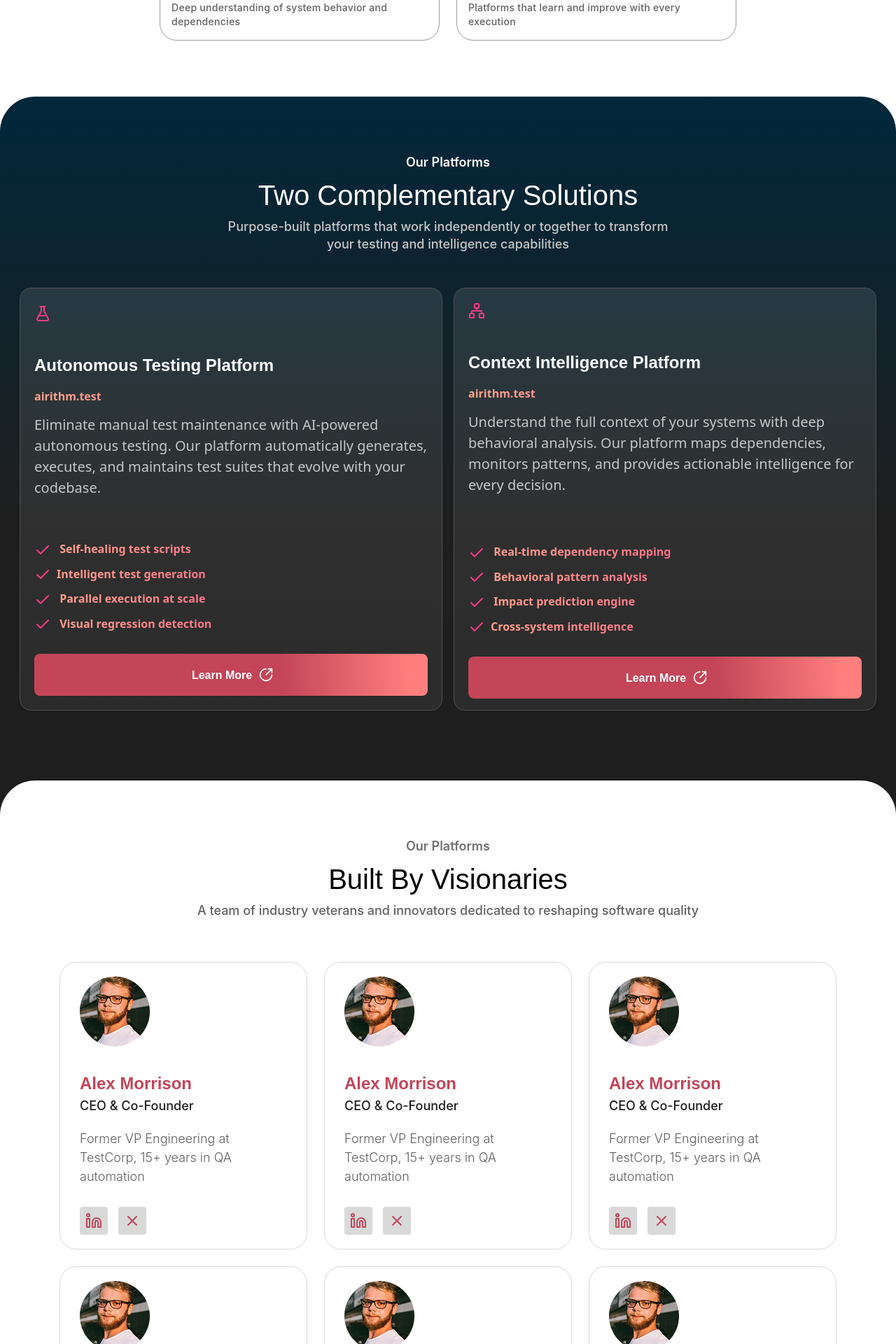
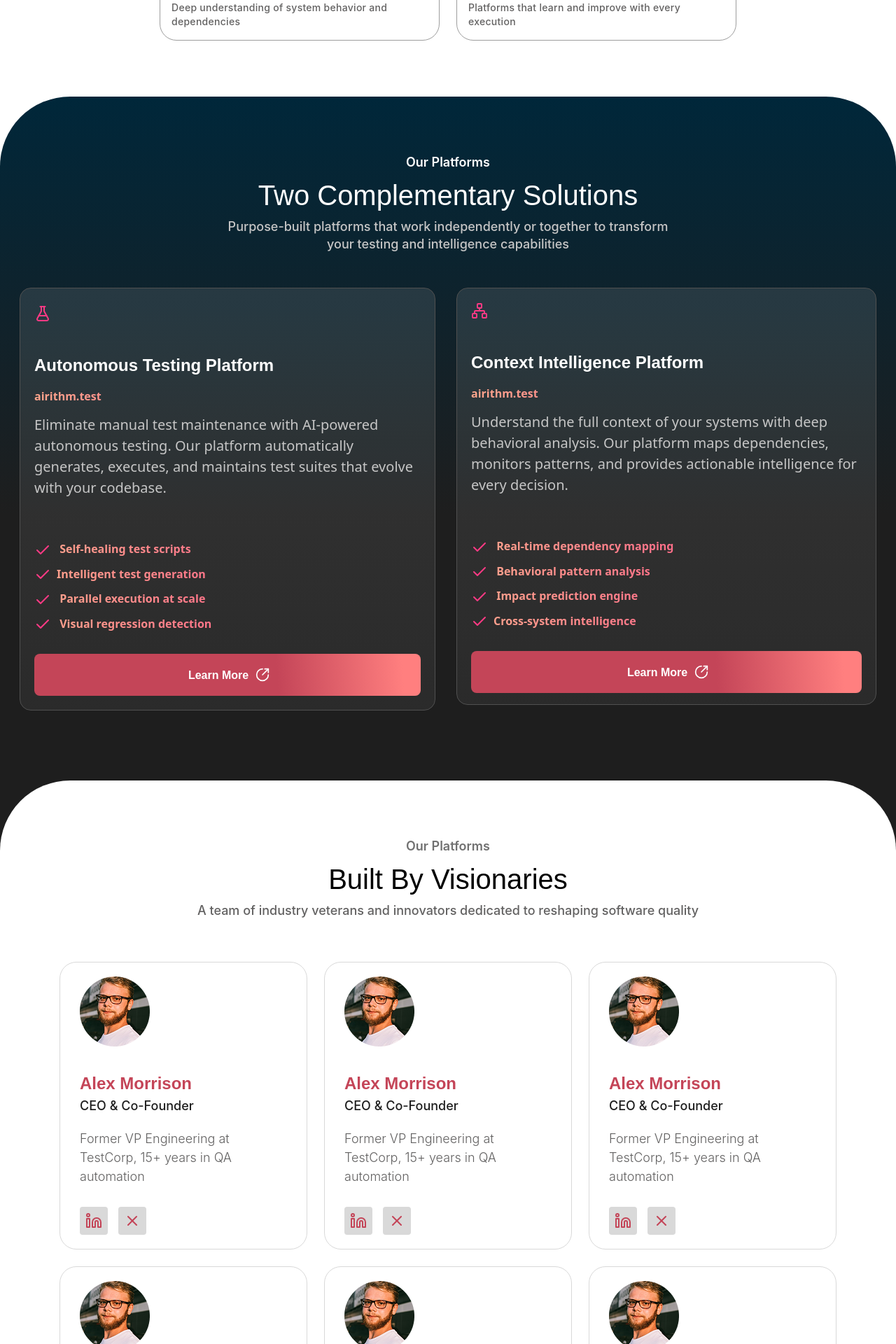
Before and after one commit to abhishekdev8928/airithm, a React (Vite) app: page /company in a window 1280 px wide. Shown: the part 1300-3220 px from the top of the page at 70% size. Built offline with nearby package versions, Linux system fonts and the light colour scheme.

Commit message:
revert the changes

```diff
--- a/src/pages/CompanyPage.jsx
+++ b/src/pages/CompanyPage.jsx
@@ -45,7 +45,7 @@ Our dual-platform approach combines the precision of autonomous testing with the
 
 
             </section>
-            <section className='py-[80px]  px-5 pb-[200px] rounded-t-[50px] rounded-b-0 bg-[linear-gradient(180deg,#00273A_0%,#1E1E1E_55.42%)]'>
+            <section className='py-[80px]  px-5 pb-[200px] rounded-t-[50px]  md:rounded-t-[100px] rounded-b-0 bg-[linear-gradient(180deg,#00273A_0%,#1E1E1E_55.42%)]'>
                 <p className='font-secondary font-semibold text-[18px] text-[#fff] text-center mb-[10px]'>Our Platforms</p>
                 <SectionHeading
                     title="Two Complementary Solutions"
@@ -54,8 +54,8 @@ Our dual-platform approach combines the precision of autonomous testing with the
                     subtitleClassName="  text-[#C6C6C6] max-w-[950px]"
                 />
 
-                <div className="grid grid-cols-12 lg:gap-4 gap-[30px] max-w-[1224px] mx-auto mt-[50px]" >
-                    <div className="col-span-12 md:col-span-6 border border-[1px] border-[#505050] rounded-[16px] py-5 px-5 bg-[linear-gradient(180deg,rgba(255,255,255,0.1)_0%,rgba(153,153,153,0.1)_100%)] h-full">
+                <div className="flex flex-wrap justify-center md:flex-nowrap gap-[30px] max-w-[1224px] mx-auto mt-[50px]" >
+                    <div className="max-w-[600px] border border-[1px] border-[#505050] rounded-[16px] py-5 px-5 bg-[linear-gradient(180deg,rgba(255,255,255,0.1)_0%,rgba(153,153,153,0.1)_100%)] h-full">
                         <FlaskConical className=' text-[#FD3A84] h-[32px]' />
                         <h2 className='font-primary mt-[40px] text-[24px] font-[600] text-[white]'>Autonomous Testing Platform</h2>
                         <h3 className='font-secandary mt-[14px]  bg-[linear-gradient(90deg,#FFA68D_0.03%,#FD3A84_100%)]
@@ -84,7 +84,7 @@ Our dual-platform approach combines the precision of autonomous testing with the
                         />
                        </div>
                     </div>
-                    <div className="col-span-12 md:col-span-6 border border-[1px] border-[#505050] rounded-[16px] py-4 px-5 bg-[linear-gradient(180deg,rgba(255,255,255,0.1)_0%,rgba(153,153,153,0.1)_100%)] h-full flex flex-col">
+                    <div className="max-w-[600px] border border-[1px] border-[#505050] rounded-[16px] py-4 px-5 bg-[linear-gradient(180deg,rgba(255,255,255,0.1)_0%,rgba(153,153,153,0.1)_100%)] h-full flex flex-col">
                         <Network className=' text-[#FD3A84] h-[32px]' />
                         <h2 className='font-primary mt-[40px] text-[24px] font-[600] text-[white]'>Context Intelligence Platform</h2>
                         <h3 className='font-secandary mt-[14px]  bg-[linear-gradient(90deg,#FFA68D_0.03%,#FD3A84_100%)]
@@ -117,7 +117,7 @@ Our platform maps dependencies, monitors patterns, and provides actionable intel
                     </div>
                 </div>
             </section>
-            <section className='py-[80px] rounded-t-[50px] lg:px-0 px-5 rounded-b-0  mt-[-100px] bg-[#fff] '>
+            <section className='py-[80px] rounded-t-[50px] md:rounded-t-[100px] lg:px-0 px-5 rounded-b-0  mt-[-100px] bg-[#fff] '>
                     <p className='font-secondary font-[600] text-[18px] text-[#717171] text-center mb-[10px]'>Our Platforms</p>
                 <SectionHeading
                     title="Built by Visionaries"
@@ -150,7 +150,8 @@ Our platform maps dependencies, monitors patterns, and provides actionable intel
 
 
             </section>
-            <section className='py-[80px]  pb-[150px] rounded-t-[50px] rounded-b-0 bg-[linear-gradient(360deg,#042539_0%,#000000_100%)]
+            <section className='py-[80px]  pb-[150px] rounded-t-[50px] md:rounded-t-[100px] rounded-b-0 bg-[linear-gradient(360deg,#000000_0%,#042539_100%)]
+
 '>
                        <p className='font-secondary font-[500] text-[18px] text-[#fff] text-center mb-[10px]'>Our Values</p>
                 <SectionHeading
--- a/src/pages/NeuroTestPage.jsx
+++ b/src/pages/NeuroTestPage.jsx
@@ -4,6 +4,7 @@ import UspServices from '../components/services/UspServices';
 import FooterSection from "@/components/home/FooterSection";
 import Navbar from "@/components/Navbar.jsx";
 import CtaSection from "../components/common/CtaSection"
+import Realtime from "../components/services/Realtime"
 import {
     Neuro_Test_HEADER,
     Core_capabiliti_CONFIG,
@@ -198,7 +199,7 @@ const NeuroTestPage = () => {
                 </div>
             </section>
             <div className='mb-20'>
-                <TimeLine data={TIMELINE_SECTION_CONFIG} />
+                  <Realtime data={TIMELINE_SECTION_CONFIG} />
 
             </div>
             <section className='py-20 bg-[linear-gradient(180deg,#042539_0%,#000000_100%)]
--- a/src/pages/ResourcesPage.jsx
+++ b/src/pages/ResourcesPage.jsx
@@ -56,7 +56,7 @@ const ResourcesPage = () => {
                 <img src="/slider/atom.png" alt="" className='m-auto' />
             </div>
             <section className='py-[80px] pt-[40px]'>
-                <div className="flex mt-5 flex-wrap px-5 lg:px-5  gap-6 pt-10 justify-center max-w-[1200px] mx-auto">
+                <div className="flex mt-5 flex-wrap px-5  gap-6 pt-10 justify-center max-w-[1200px] mx-auto">
                     {cards.map((card) => (
                         <FeatureCard key={card.id} {...card} />
                     ))}
@@ -200,15 +200,21 @@ const ResourcesPage = () => {
                 <div className="grid md:px-0 px-5 grid-cols-12 gap-4 max-w-[1224px] mx-auto mt-[50px]">
                     {
                         data1.map((item, id) => {
-                            const Icon = LucideIcons[item.icon]; // ✅ dynamic icon
+
                             return (
                                 <div className="col-span-12 md:col-span-4 border border-[1px] border-[#505050] rounded-[16px] overflow-hidden bg-[linear-gradient(180deg,rgba(255,255,255,0.1)_0%,rgba(153,153,153,0.1)_100%)]
 ">
 
                                     <div className='py-5 pt-2 px-5 background: linear-gradient(180deg, rgba(255, 255, 255, 0.1) 0%, rgba(153, 153, 153, 0.1) 100%);'>
-                                        <h4 className='bg-[linear-gradient(90deg,rgba(255,166,141,0.12)_0.03%,rgba(253,58,132,0.12)_100%)]
+                                        <h4 className='bg-[linear-gradient(90deg,rgba(255,166,141,0.15)_0.03%,rgba(253,58,132,0.15)_100%)]
+
                             w-fit   px-[10px] my-3 h-[48px] w-[48px] flex justify-center  items-center '>
-                                            <span className='font-secondary text-[12px]   text-[#FD3A84]'>    {Icon && <Icon size={32} />}</span></h4>
+                                            <span className='font-secondary text-[12px]   text-[#FD3A84]'>
+
+                                                <img src="/svg/grid/file-text.svg" alt="" />
+
+
+                                                </span></h4>
                                         <h2 className='font-primary text-[#fff] text-[24px] font-[600]  md:mt-[60px] mt-[28px]'>{item.title}</h2>
                                         <p className='text-[#C6C6C6] text-[16px] font-secondary mt-[10px]'>{item.disc}</p>
                                         <ul className='flex justify-start gap-[20px] mt-[20px]'>
```
Also changed, not shown: public/svg/grid/file-text copy.svg (added).
